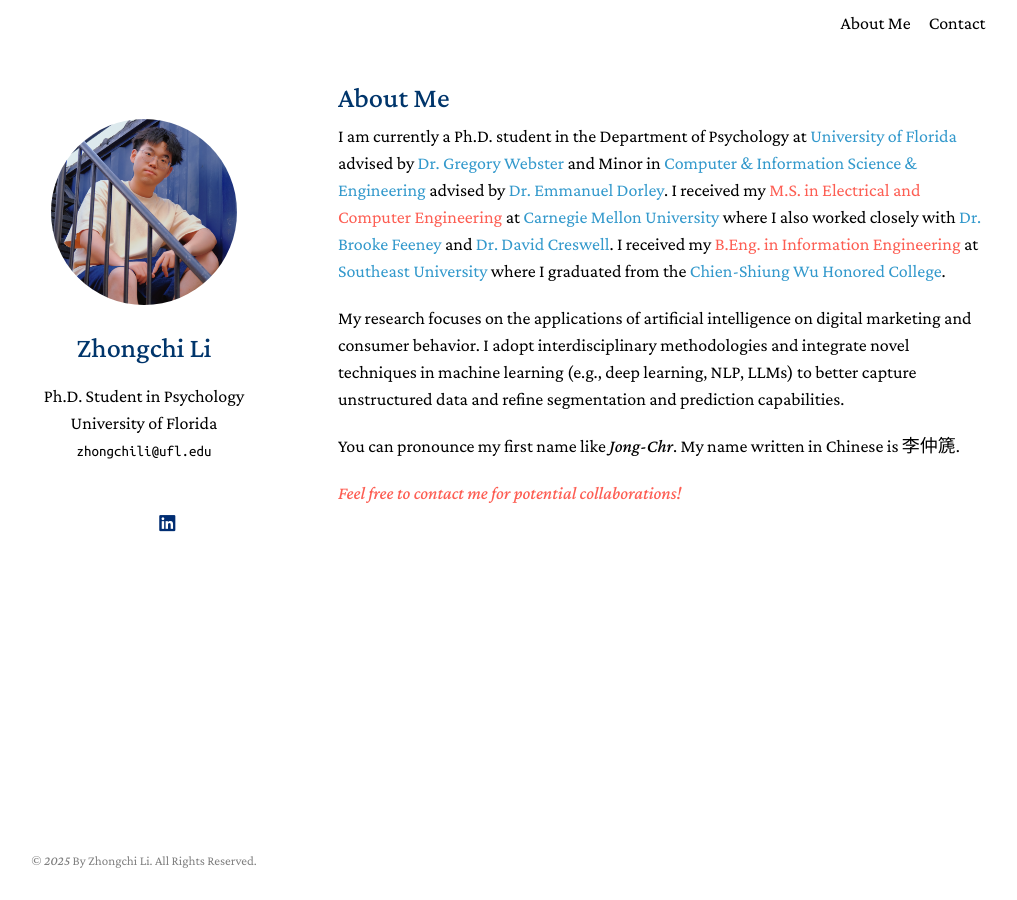
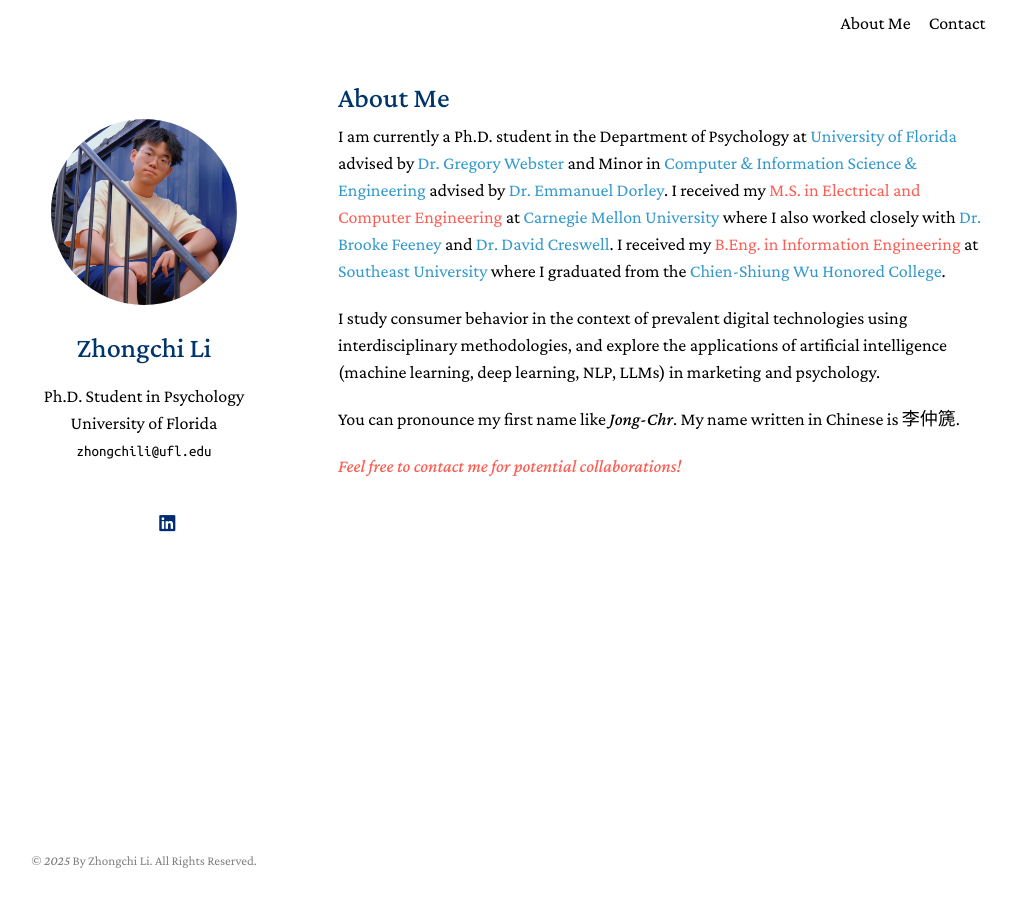
Before and after one commit to zhongchili52/zhongchili52.github.io, a Jekyll site: the page built from index.md, in a window 1280 px wide. Shown: the whole page, without its empty margins (132-1149 px from the left). Built offline with Jekyll 4.4.1, drawn with Linux system fonts in a browser that asks for light colours; a style sheet for code colours, icons or effects is not loaded.

Commit message:
Update index.md

```diff
--- a/index.md
+++ b/index.md
@@ -9,7 +9,7 @@ permalink: /
 
 I am currently a Ph.D. student in the Department of Psychology at [University of Florida](https://psych.ufl.edu/social-psychology/people/) advised by [Dr. Gregory Webster](https://www.gdwebster.com/) and Minor in [Computer & Information Science & Engineering](https://www.cise.ufl.edu/) advised by [Dr. Emmanuel Dorley](https://www.emmanueldorley.com/#intro). I received my <font color="#fd5e53">M.S. in Electrical and Computer Engineering</font> at [Carnegie Mellon University](https://www.ece.cmu.edu/) where I also worked closely with [Dr. Brooke Feeney](https://www.cmu.edu/dietrich/psychology/relationships-lab/brooke-feeney-associate-professor.html) and [Dr. David Creswell](https://www.healthandhumanperformancelab.com/people). I received my <font color="#fd5e53">B.Eng. in Information Engineering</font> at [Southeast University](https://www.seu.edu.cn/english/) where I graduated from the [Chien-Shiung Wu Honored College](https://wjx.seu.edu.cn/wjxen/).
 
-My research focuses on the applications of artificial intelligence on digital marketing and consumer behavior. I adopt interdisciplinary methodologies and integrate novel techniques in machine learning (e.g., deep learning, NLP, LLMs) to better capture unstructured data and refine segmentation and prediction capabilities.
+I study consumer behavior in the context of prevalent digital technologies using interdisciplinary methodologies, and explore the applications of artificial intelligence (machine learning, deep learning, NLP, LLMs) in marketing and psychology.
 
 You can pronounce my first name like <em>Jong-Chr</em>. My name written in Chinese is 李仲篪.
 
```
